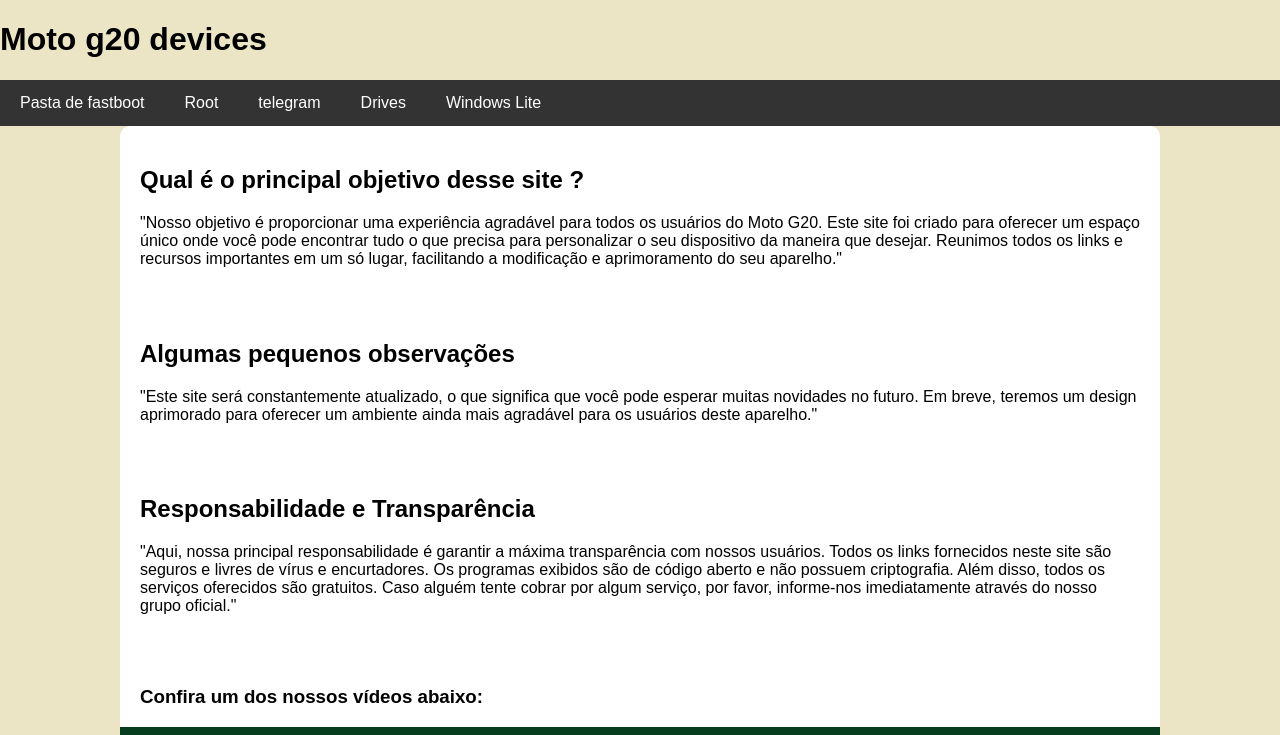
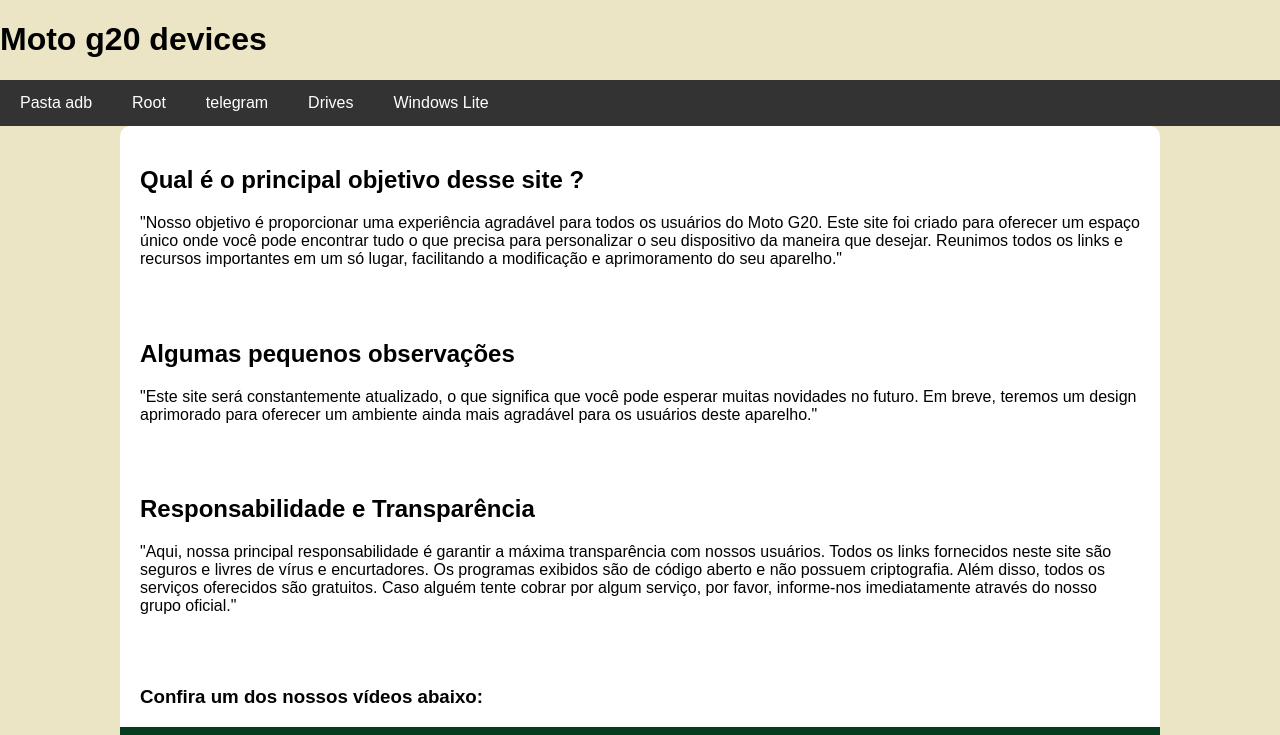
Before and after one commit to ViniciusSouza22/Web-site-moto-g20, a plain HTML site: page index.html in a window 1280 px wide. Shown: the top 735 px of the page. Drawn offline with Linux system fonts and the light colour scheme.

Commit message:
Update index.html
......

```diff
--- a/index.html
+++ b/index.html
@@ -21,7 +21,7 @@
                 <span class="bar"></span>
             </div>
            <li class="nav-item dropdown">
-                <a href="#">Pasta de fastboot</a>
+                <a href="#">Pasta adb</a>
             <ul class="dropdown-menu">
                 <li><a href="#">adb fastboot</a></li>
             </ul>
```
